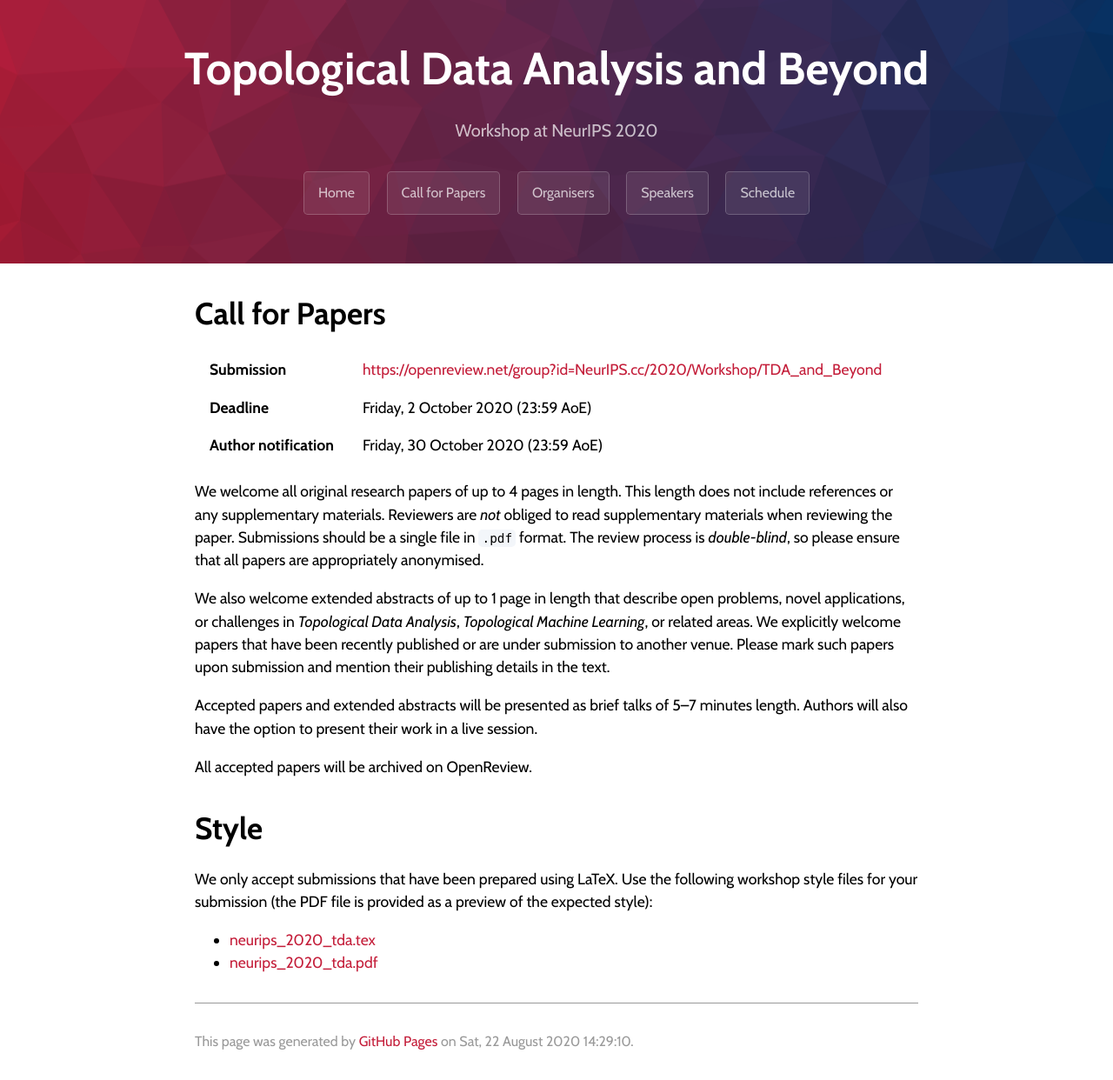
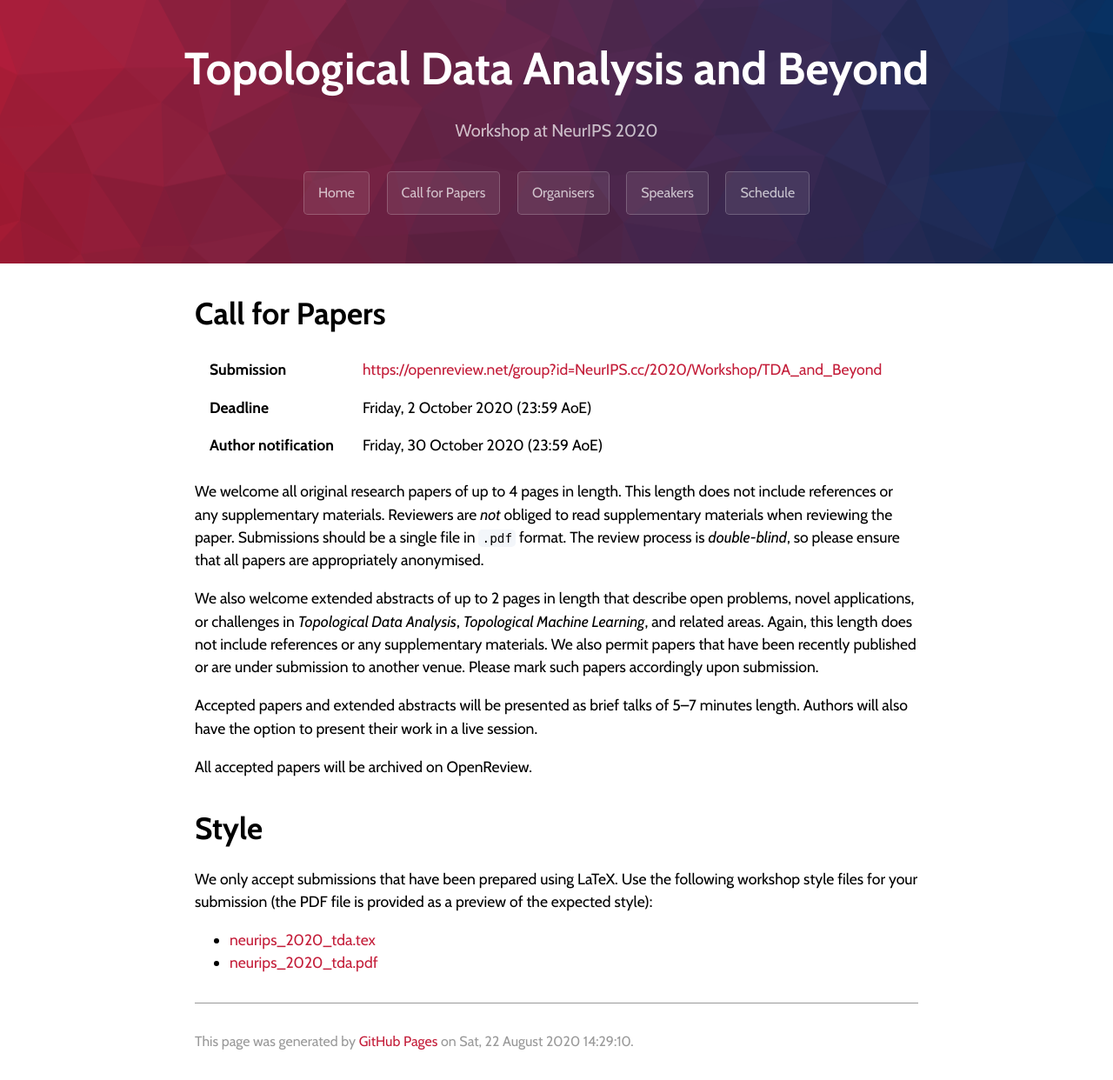
Before and after one commit to tda-in-ml/tda-in-ml.github.io, a Jekyll site: the page built from cfp.md, in a window 1280 px wide. Shown: the whole page at 87% size. Built offline with Jekyll 4.4.1, drawn with Linux system fonts in a browser that asks for light colours; our own code applies the rules of GitHub Pages for plain Markdown files.

Commit message:
Extended CFP

```diff
--- a/cfp.md
+++ b/cfp.md
@@ -15,13 +15,13 @@ Submissions should be a single file in `.pdf` format. The review process
 is *double-blind*, so please ensure that all papers are appropriately
 anonymised.
 
-We also welcome extended abstracts of up to 1 page in length that
+We also welcome extended abstracts of up to 2 pages in length that
 describe open problems, novel applications, or challenges in
-*Topological Data Analysis*, *Topological Machine Learning*, or related
-areas. We explicitly welcome papers that have been recently published or
-are under submission to another venue. Please mark such papers
-upon submission and mention their publishing details in the
-text.
+*Topological Data Analysis*, *Topological Machine Learning*, and related
+areas. Again, this length does not include references or any supplementary
+materials. We also permit papers that have been recently published or are
+under submission to another venue. Please mark such papers accordingly upon
+submission.
 
 Accepted papers and extended abstracts will be presented as brief talks
 of 5--7 minutes length. Authors will also have the option to present
```
